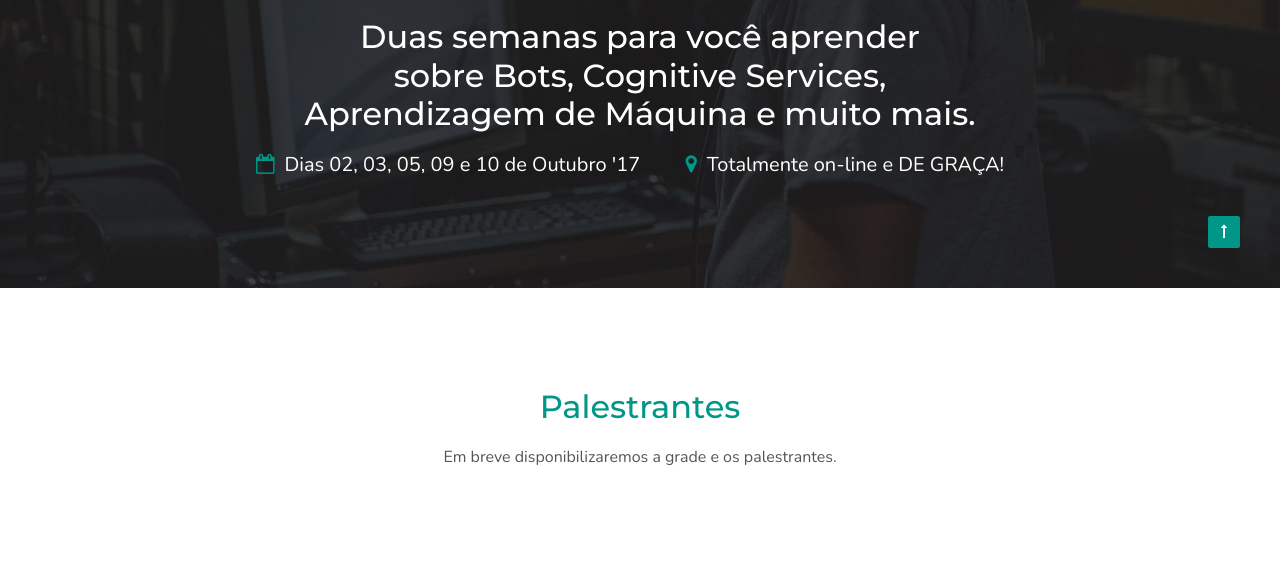
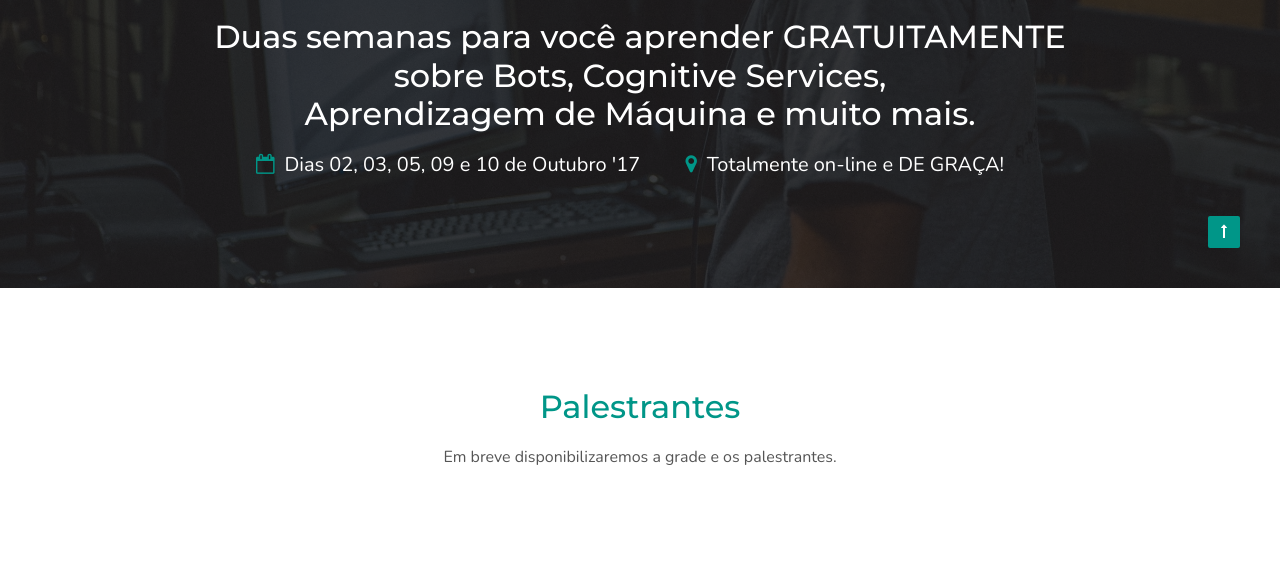
Before and after one commit to cyz/ai-week, a plain HTML site: page dev/index.html in a window 1280 px wide. Shown: the part 512-1100 px from the top of the page. Drawn offline with nearby package versions, Linux system fonts and the light colour scheme; files that its build step writes are made by us from their sources; files whose address does not match are found by name; a web font is replaced by a local one.

Commit message:
alteração de texto

```diff
--- a/dev/index.html
+++ b/dev/index.html
@@ -119,7 +119,7 @@
                                     <div class="spacer-double"></div>
                                     <div class="subtitle s2">
                                         <h2 class="s1">
-                                            Duas semanas para você aprender<br> sobre Bots, Cognitive Services,
+                                            Duas semanas para você aprender GRATUITAMENTE<br> sobre Bots, Cognitive Services,
                                             <br> Aprendizagem de Máquina e muito mais.
                                         </h2>
                                     </div>
```
Also changed, not shown: index.html (+1 -1 lines).
